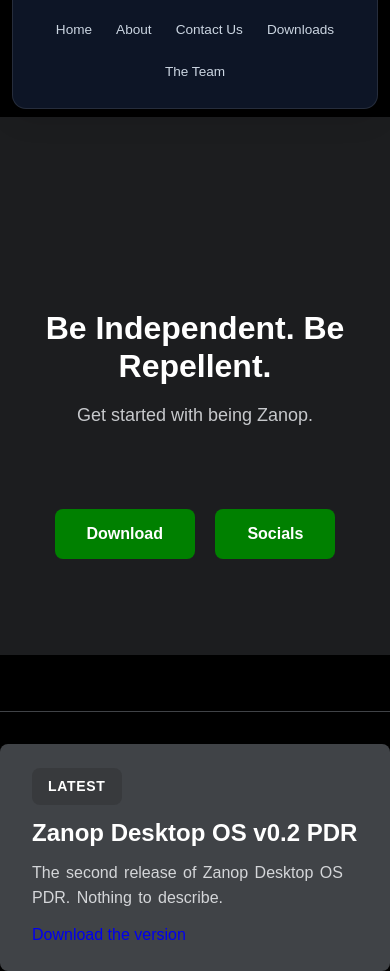
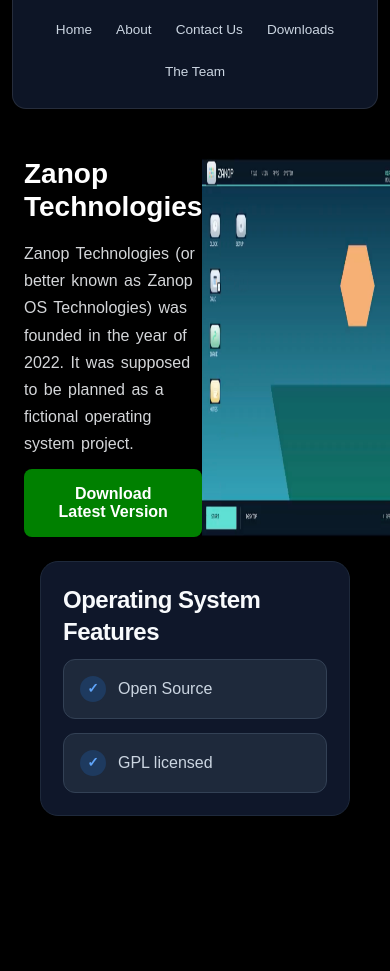
Before and after one commit to Bashamega/zanop-website, a plain HTML site: page index.html in a window 390 px wide. Shown: the part 66-1037 px from the top of the page. After the commit the page ends 930 px from the top, so only its background shows below. Drawn offline with Linux system fonts and the light colour scheme; a web font is replaced by a local one.

Commit message:
Revamp homepage layout by replacing the CTA section with a new structure, introducing a features section, and adding an image. Include new styles for the features section and update existing CTA styles for better alignment and responsiveness.

```diff
--- a/index.html
+++ b/index.html
@@ -12,32 +12,27 @@
         <link rel="stylesheet" href="styles/header.css">
         <link rel="stylesheet" href="styles/cta.css">
         <link rel="stylesheet" href="styles/interactive.css">
+        <link rel="stylesheet" href="styles/features.css">
         <script src="js/nav.js" defer></script>
     </head>
     <body>
         <site-navbar></site-navbar>
-        <section class="cta-sect">
-            <div class="cta-text">
-                <br>
-                <br>
-                <br>
-                <br>
-                <h1>Be Independent. Be Repellent.</h1>
-                <small>Get started with being Zanop.</small>
-                <br><br>
-                <a href="download.html"><button class="cta-btn">Download</button></a>
-                <a href="socials.html"><button class="cta-btn">Socials</button></a>
-            </div>
-        </section>
-        <br>
-        <hr color="grey">
-        <section class="latest-release">
-            <div class="latest-release-badge">Latest</div>
-            <h1>Zanop Desktop OS v0.2 PDR</h1>
-            <span>
-                The second release of Zanop Desktop OS PDR. Nothing to describe.
-            </span>
-            <a href="https://github.com/Zanop-Technologies/zanop-desktop-os/releases/tags/alpha-v2">Download the version</a>
-        </section>
+        <main class="page">
+            <section id="cta-section">
+                <div>
+                    <h1>Zanop Technologies</h1>
+                    <p>Zanop Technologies (or better known as Zanop OS Technologies) was founded in the year of 2022. It was supposed to be planned as a fictional operating system project.</p>
+                    <a href="https://github.com/Zanop-Technologies/zanop-desktop-os/releases/tag/v0.2-alpha" id="download-btn"><button class="cta-btn">Download Latest Version</button></a>
+                </div>
+                <img alt="Os Inside" src="/assets/image.png">
+            </section>
+            <section class="features-section">
+                <h2>Operating System Features</h2>
+                <ul>
+                    <li>Open Source</li>
+                    <li>GPL licensed</li>
+                </ul>
+            </section>
+        </main>
     </body>
 </html>
--- a/styles/cta.css
+++ b/styles/cta.css
@@ -48,3 +48,10 @@ div button.cta-btn:hover {
 div button.cta-btn:active {
     transform: translateY(0);
 }
+section#cta-section {
+    display: flex;
+    justify-content: space-between;
+}
+section#cta-section img{
+    width: 60%;
+}
--- /dev/null
+++ b/styles/features.css
@@ -0,0 +1,93 @@
+.features-section {
+  max-width: 1200px;
+  margin: 40px auto;
+  padding: 32px;
+
+  background: #0f172a;
+  border: 1px solid #1e293b;
+  border-radius: 18px;
+
+  box-shadow: 0 8px 24px rgba(0, 0, 0, 0.2);
+}
+
+.features-section h2 {
+  margin-bottom: 24px;
+
+  color: #f8fafc;
+  font-size: 1.6rem;
+  font-weight: 700;
+  letter-spacing: -0.5px;
+}
+
+.features-section ul {
+  display: grid;
+  grid-template-columns: repeat(auto-fit, minmax(180px, 1fr));
+  gap: 14px;
+
+  list-style: none;
+}
+
+.features-section li {
+  display: flex;
+  align-items: center;
+  gap: 12px;
+
+  padding: 16px;
+
+  color: #cbd5e1;
+  font-size: 1rem;
+  font-weight: 500;
+
+  background: #1e293b;
+  border: 1px solid #334155;
+  border-radius: 12px;
+
+  transition:
+    transform 0.2s ease,
+    border-color 0.2s ease,
+    background-color 0.2s ease;
+}
+
+.features-section li::before {
+  content: "✓";
+  display: grid;
+  place-items: center;
+
+  width: 26px;
+  height: 26px;
+  flex-shrink: 0;
+
+  color: #60a5fa;
+  background: #1e3a5f;
+  border-radius: 50%;
+
+  font-size: 0.85rem;
+  font-weight: 700;
+}
+
+.features-section li:hover {
+  transform: translateY(-2px);
+  background: #263449;
+  border-color: #3b82f6;
+}
+
+@media (max-width: 600px) {
+  .features-section {
+    margin: 24px 16px;
+    padding: 22px;
+  }
+
+  .features-section h2 {
+    font-size: 1.35rem;
+  }
+
+  .features-section ul {
+    grid-template-columns: 1fr;
+  }
+}
+
+@media (prefers-reduced-motion: reduce) {
+  .features-section li {
+    transition: none;
+  }
+}
```
Also changed, not shown: assets/image.png (added).
